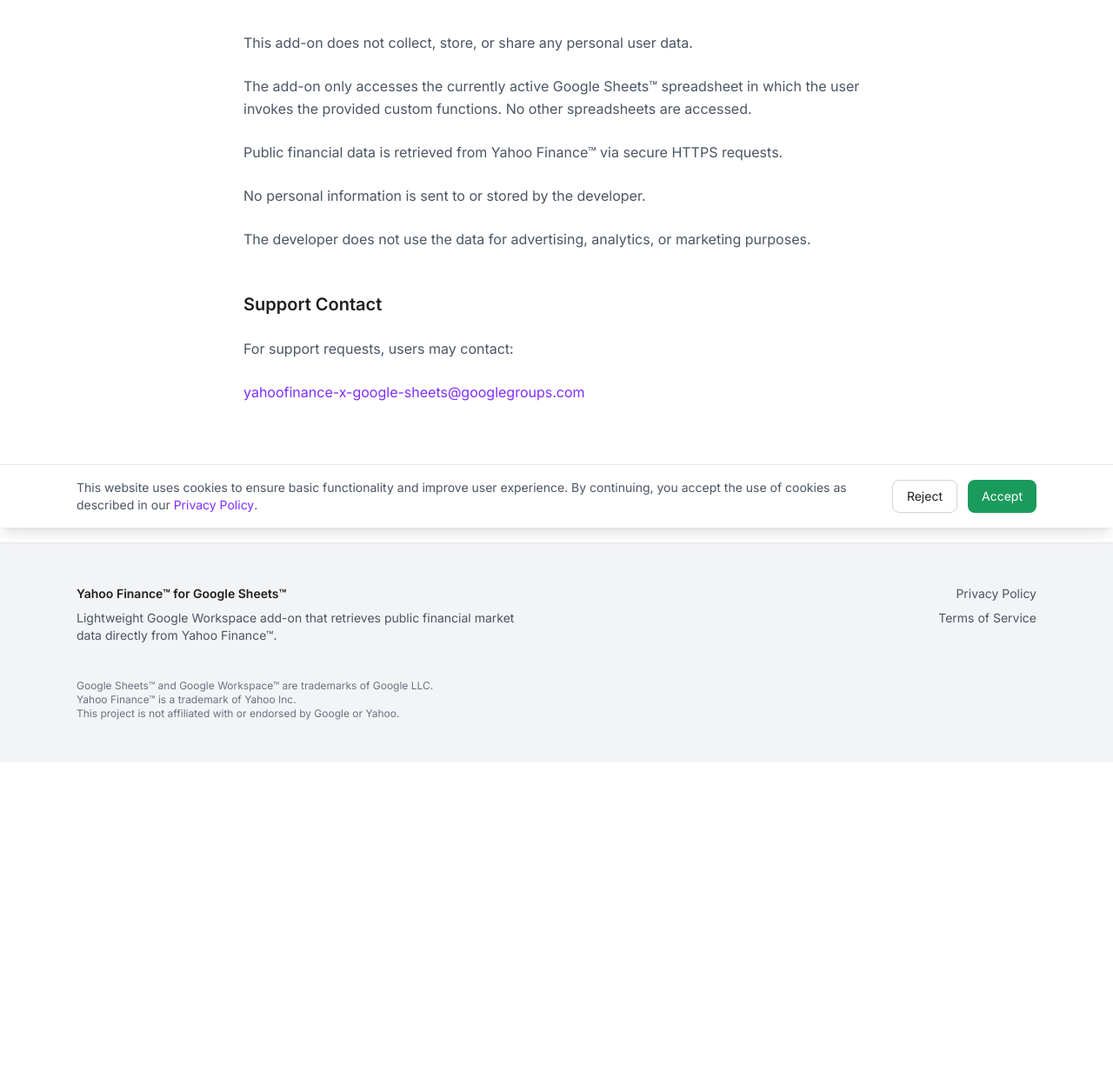
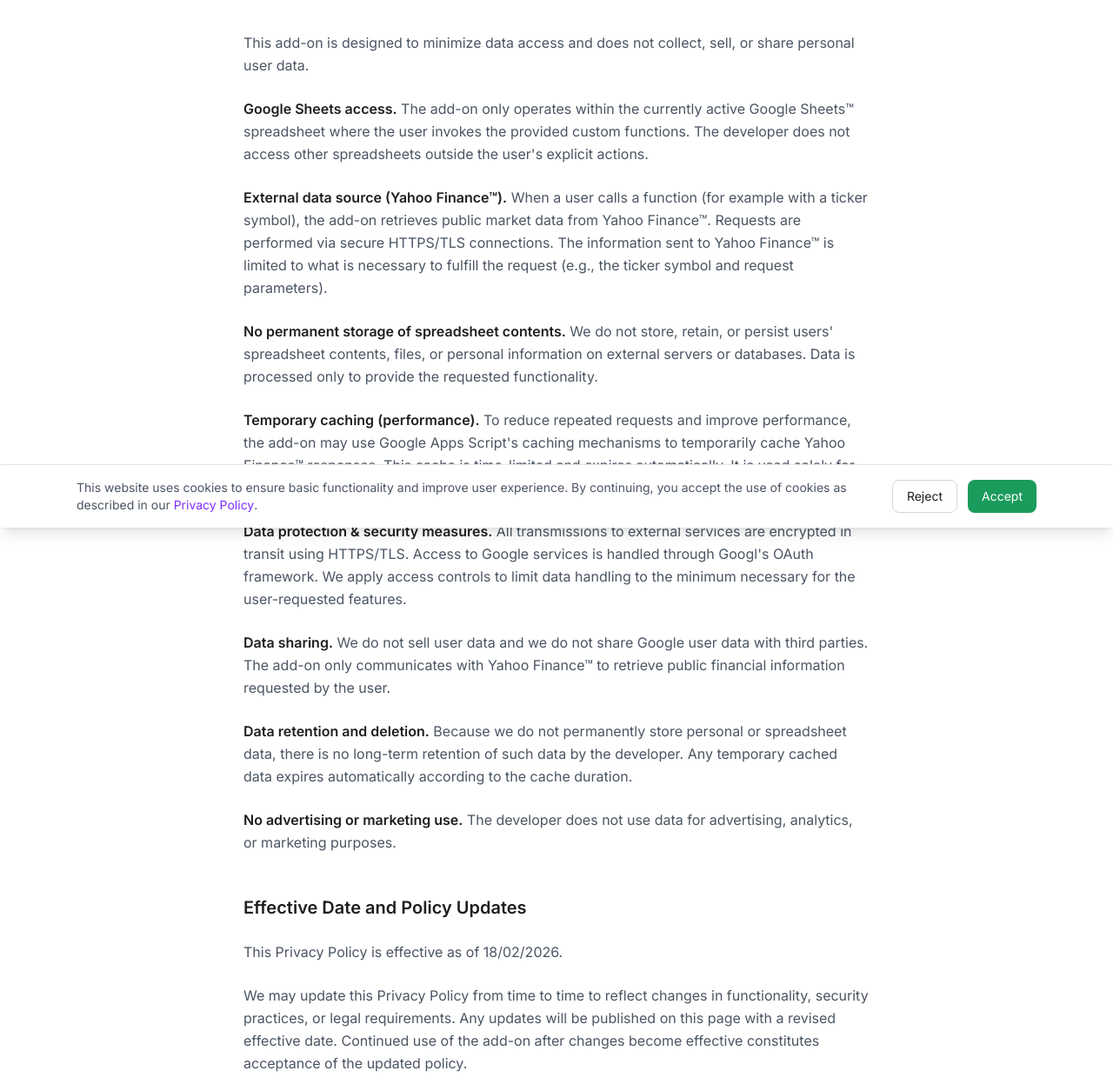
Before and after one commit to VindGrizzly/yfinancexgsheets, a website: page privacy.html in a window 1280 px wide. Shown: the part 193-1440 px from the top of the page at 87% size. Before the commit the page ends 1070 px from the top, so only its background shows below. Drawn offline with Linux system fonts and the light colour scheme.

Commit message:
Chor - Update privacy policy

```diff
--- a/privacy.html
+++ b/privacy.html
@@ -56,24 +56,83 @@
             <div class="space-y-6 text-gray-600 leading-relaxed">
 
                 <p>
-                    This add-on does not collect, store, or share any personal user data.
+                    This add-on is designed to minimize data access and does not collect, sell, or share personal user
+                    data.
                 </p>
 
                 <p>
-                    The add-on only accesses the currently active Google Sheets™ spreadsheet in which the user invokes
-                    the provided custom functions. No other spreadsheets are accessed.
+                    <span class="font-semibold text-dark">Google Sheets access.</span>
+                    The add-on only operates within the currently active Google Sheets™ spreadsheet where the user
+                    invokes the provided
+                    custom functions. The developer does not access other spreadsheets outside the user's explicit
+                    actions.
                 </p>
 
                 <p>
-                    Public financial data is retrieved from Yahoo Finance™ via secure HTTPS requests.
+                    <span class="font-semibold text-dark">External data source (Yahoo Finance™).</span>
+                    When a user calls a function (for example with a ticker symbol), the add-on retrieves public market
+                    data from Yahoo Finance™.
+                    Requests are performed via secure HTTPS/TLS connections. The information sent to Yahoo Finance™ is
+                    limited to what is necessary
+                    to fulfill the request (e.g., the ticker symbol and request parameters).
                 </p>
 
                 <p>
-                    No personal information is sent to or stored by the developer.
+                    <span class="font-semibold text-dark">No permanent storage of spreadsheet contents.</span>
+                    We do not store, retain, or persist users' spreadsheet contents, files, or personal information on
+                    external servers or databases.
+                    Data is processed only to provide the requested functionality.
                 </p>
 
                 <p>
-                    The developer does not use the data for advertising, analytics, or marketing purposes.
+                    <span class="font-semibold text-dark">Temporary caching (performance).</span>
+                    To reduce repeated requests and improve performance, the add-on may use Google Apps Script's caching
+                    mechanisms to temporarily cache
+                    Yahoo Finance™ responses. This cache is time-limited and expires automatically. It is used solely
+                    for performance and reliability,
+                    and is not used for profiling or advertising.
+                </p>
+
+                <p>
+                    <span class="font-semibold text-dark">Data protection & security measures.</span>
+                    All transmissions to external services are encrypted in transit using HTTPS/TLS. Access to Google
+                    services is handled through
+                    Googl's OAuth framework. We apply access controls to limit data handling to the minimum necessary
+                    for the user-requested features.
+                </p>
+
+                <p>
+                    <span class="font-semibold text-dark">Data sharing.</span>
+                    We do not sell user data and we do not share Google user data with third parties. The add-on only
+                    communicates with Yahoo Finance™
+                    to retrieve public financial information requested by the user.
+                </p>
+
+                <p>
+                    <span class="font-semibold text-dark">Data retention and deletion.</span>
+                    Because we do not permanently store personal or spreadsheet data, there is no long-term retention of
+                    such data by the developer.
+                    Any temporary cached data expires automatically according to the cache duration.
+                </p>
+
+                <p>
+                    <span class="font-semibold text-dark">No advertising or marketing use.</span>
+                    The developer does not use data for advertising, analytics, or marketing purposes.
+                </p>
+
+                <h2 class="text-xl font-semibold text-dark pt-6">
+                    Effective Date and Policy Updates
+                </h2>
+
+                <p>
+                    This Privacy Policy is effective as of 18/02/2026.
+                </p>
+
+                <p>
+                    We may update this Privacy Policy from time to time to reflect changes in functionality,
+                    security practices, or legal requirements. Any updates will be published on this page
+                    with a revised effective date. Continued use of the add-on after changes become effective
+                    constitutes acceptance of the updated policy.
                 </p>
 
                 <h2 class="text-xl font-semibold text-dark pt-6">
```
Also changed, not shown: css/styles.css.
